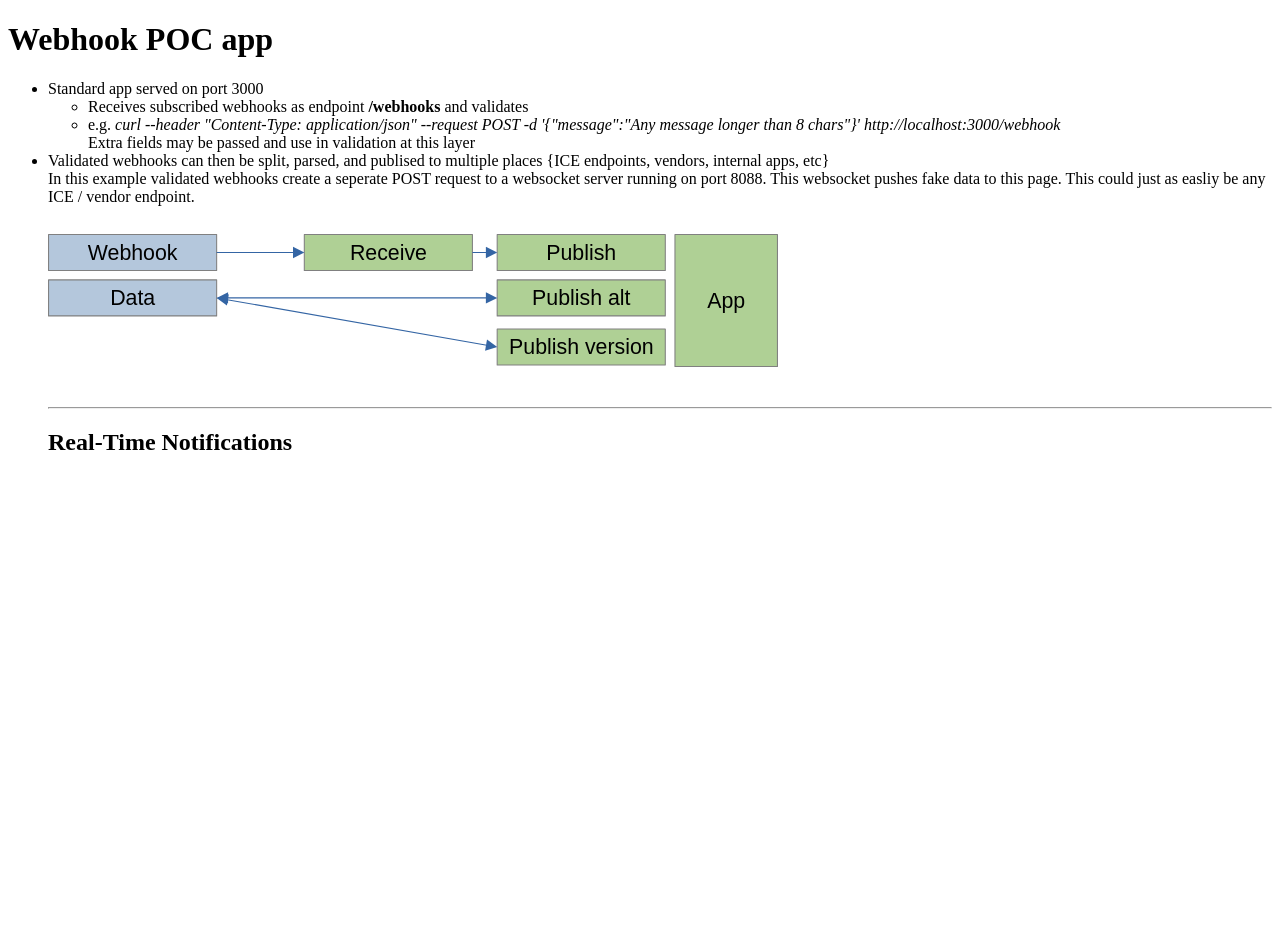
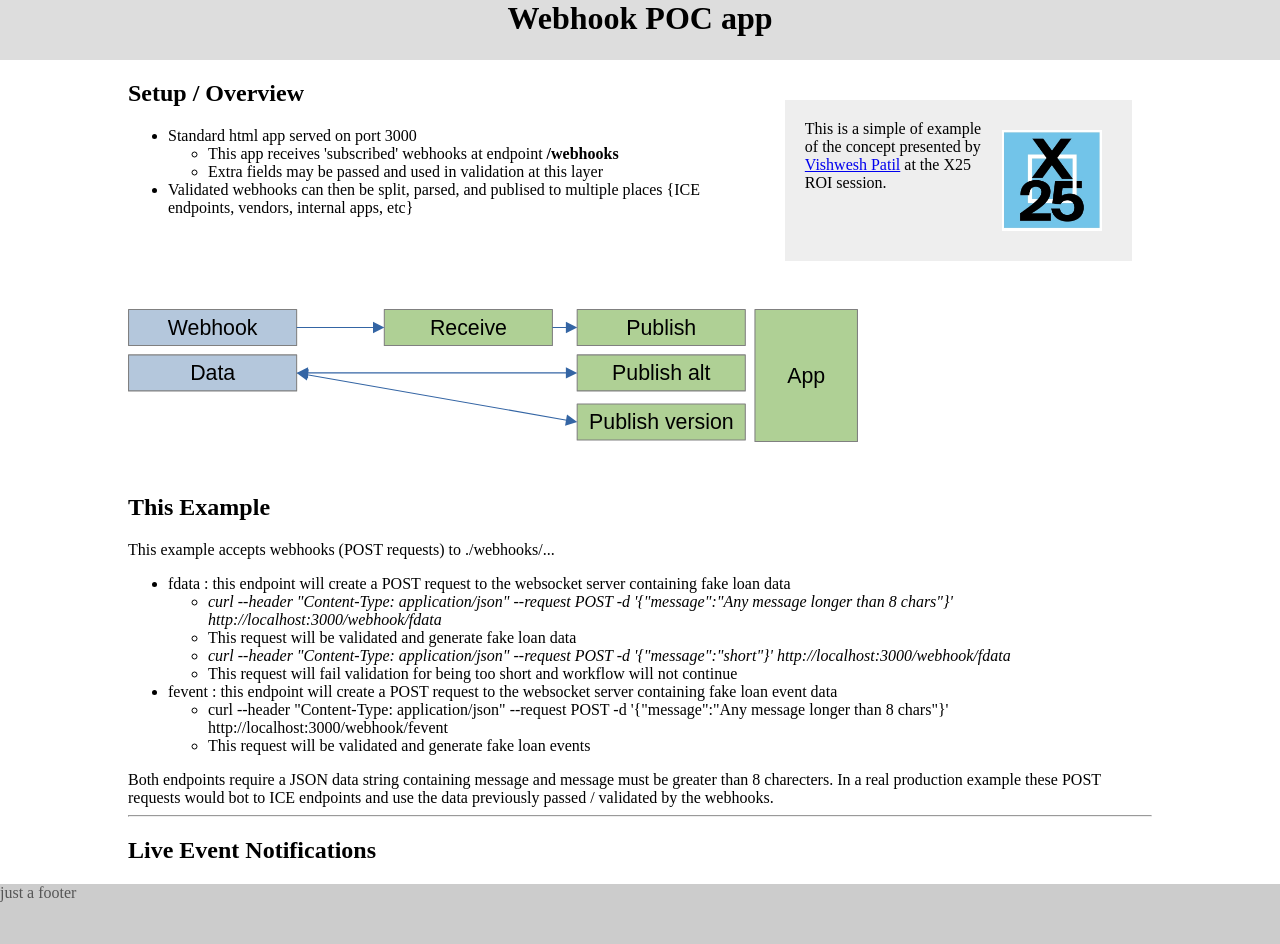
Before and after one commit to T-McBride/nodejs, a plain HTML site: page webhook_consume_tmp/index.html in a window 1280 px wide. Before the commit the page ends 800 px from the top, so only its background shows below. Drawn offline with Linux system fonts and the light colour scheme.

Commit message:
Cleanup index page, add version example, and sample ICE call

```diff
--- a/webhook_consume_tmp/index.html
+++ b/webhook_consume_tmp/index.html
@@ -3,23 +3,86 @@
   <head>
     <meta charset="UTF-8" />
     <title>Simple Webhook Demo</title>
+  <style>
+    body {
+      min-height: 100vh;
+      position: relative;
+      margin: 0;
+      padding-bottom: 60px;
+      display: block;
+    }
+    header {
+      height: 60px;
+      width: 100%;
+      background-color: #ddd;
+      text-align: center;
+    }
+    footer {
+      position: absolute;
+      bottom: 0;
+      height: 60px;
+      width: 100%;
+      background-color: #ccc;
+      color: #555;
+    }
+    .content {
+      max-width: 1024px;
+      margin: auto;
+    }
+    #attribution {
+      width: 30%;
+      float: right;
+      margin: 20px;
+      padding: 20px;
+      background-color: #eee;
+    }
+  </style>
   </head>
   <body>
-    <h1>Webhook POC app</h1>
+    <header>
+      <h1 class="content" text-align="center">Webhook POC app</h1>
+    </header>
+    <div class="content">
+     <div id="attribution">
+        <img style="float:right;padding:10px" src="./images/X25.jpg" width=100/>
+        This is a simple of example of the concept presented by <a href="https://www.linkedin.com/in/vishweshvpatil/"> Vishwesh Patil</a> at the X25 ROI session.
+      </div>
+      <div id="info">
+        <h2>Setup / Overview</h2>
         <ul>
-    <li>Standard app served on port 3000</li>
+          <li>Standard html app served on port 3000</li>
           <ul>
-        <li>Receives subscribed webhooks as endpoint <b>/webhooks</b> and validates
-        <li>e.g. <i>curl --header "Content-Type: application/json" --request POST -d '{"message":"Any message longer than 8 chars"}' http://localhost:3000/webhook</i><br>Extra fields may be passed and use in validation at this layer</li>
+            <li>This app receives 'subscribed' webhooks at endpoint <b>/webhooks</b>
+            <li>Extra fields may be passed and used in validation at this layer</li>
           </ul>
-      <li>Validated webhooks can then be split, parsed, and publised to multiple places {ICE endpoints, vendors, internal apps, etc}<br>
-      In this example validated webhooks create a seperate POST request to a websocket server running on port 8088. This websocket pushes fake data to this page. This could just as easliy be any ICE / vendor endpoint.</li>
-      <ul>
+          <li>Validated webhooks can then be split, parsed, and publised to multiple places {ICE endpoints, vendors, internal apps, etc}</li>
         </ul>
       <img src="./images/flowchart.svg"/>
+      <h2>This Example</h2>
+      This example accepts webhooks (POST requests) to ./webhooks/...
+      <ul>
+        <li>fdata : this endpoint will create a POST request to the websocket server containing fake loan data</li>
+        <ul>
+          <li><i>curl --header "Content-Type: application/json" --request POST -d '{"message":"Any message longer than 8 chars"}' http://localhost:3000/webhook/fdata</i></li>
+          <li>This request will be validated and generate fake loan data</li>
+          <li><i>curl --header "Content-Type: application/json" --request POST -d '{"message":"short"}' http://localhost:3000/webhook/fdata</i></li>
+          <li>This request will fail validation for being too short and workflow will not continue</li>
+        </ul>
+        <li>fevent : this endpoint will create a POST request to the websocket server containing fake loan event data</li>
+         <ul>
+          <li>curl --header "Content-Type: application/json" --request POST -d '{"message":"Any message longer than 8 chars"}' http://localhost:3000/webhook/fevent</i></li>
+          <li>This request will be validated and generate fake loan events</li>
+        </ul>
+      </ul>
+      Both endpoints require a JSON data string containing message and message must be greater than 8 charecters. In a real production example these POST requests would bot to ICE endpoints and use the data previously passed / validated by the webhooks.
+      </div>
       <hr>
-    <h2>Real-Time Notifications</h2>
-    <p id="notifications"></p>
+      <h2>Live Event Notifications</h2>
+      <div id="notifications"></div>
+    </div>
+    <footer>
+      just a footer
+    </footer>
     <script>
       // Connect to the WebSocket server
       const ws = new WebSocket('ws://localhost:8088');
@@ -31,6 +94,8 @@
         notificationsDiv.appendChild(message);
       };
       ws.onopen = () => console.log('WebSocket connection opened');
-      ws.onclose = () => console.log('WebSocket connection closed');
+      s.onclose = () => console.log('WebSocket connection closed');
+    </script>
+
   </body>
 </html>
```
Also changed, not shown: webhook_consume_tmp/stuff1.0.js (added, +52 -0 lines), webhook_consume_tmp/stuff1.1.js (added, +55 -0 lines), webhook_consume_tmp/webhook.js (+20 -24 lines), README.md, webhook_consume_tmp/.api/api.json (added), webhook_consume_tmp/.api/apis/developer-connect/openapi.json (added), webhook_consume_tmp/images/X25.jpg (added), webhook_consume_tmp/images/app.png. Lines whose indentation alone changed are shown as unchanged.
